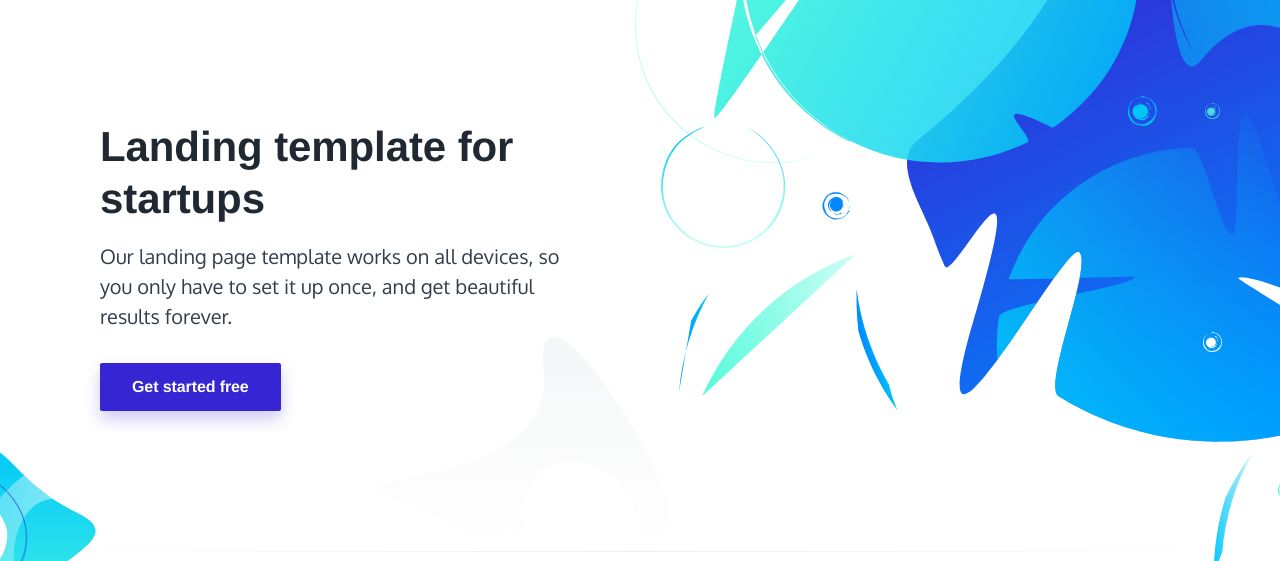
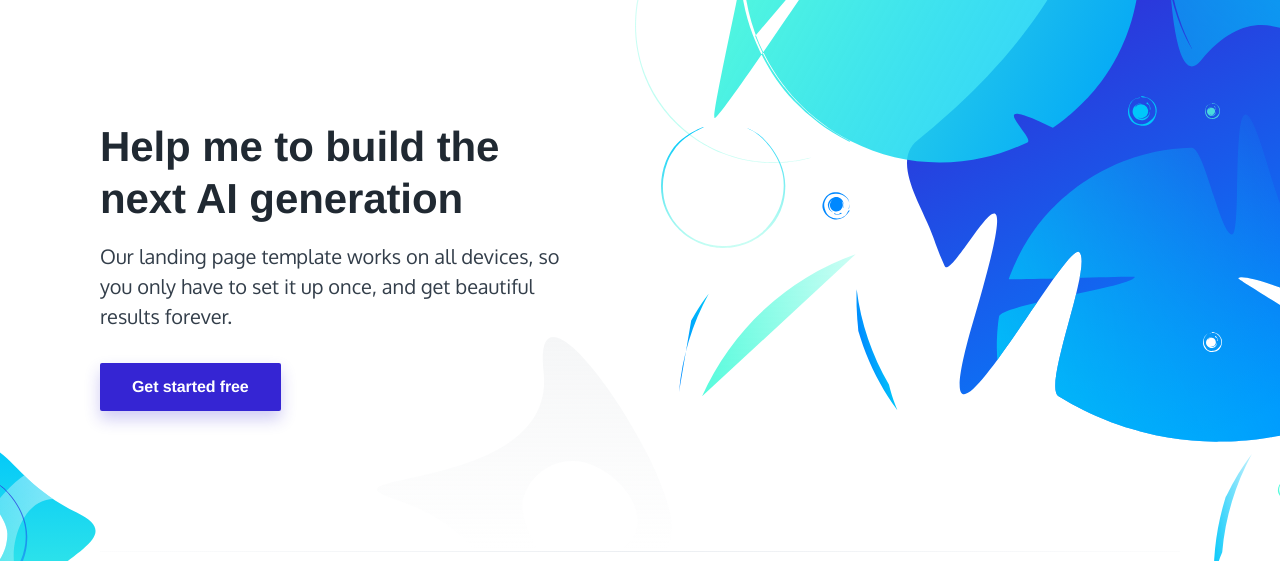
Before and after one commit to Eider3a/Eider3a.github.io, a plain HTML site: page index.html in a window 1280 px wide. Shown: the part 59-620 px from the top of the page. Drawn offline with nearby package versions, Linux system fonts and the light colour scheme.

Commit message:
The title has changed

```diff
--- a/index.html
+++ b/index.html
@@ -32,7 +32,7 @@
                 <div class="container">
                     <div class="hero-inner">
 						<div class="hero-copy">
-	                        <h1 class="hero-title mt-0 is-revealing">Landing template for startups</h1>
+	                        <h1 class="hero-title mt-0 is-revealing">Help me to build the next AI generation</h1>
 	                        <p class="hero-paragraph is-revealing">Our landing page template works on all devices, so you only have to set it up once, and get beautiful results forever.</p>
 	                        <p class="hero-cta mb-0 is-revealing">
 								<a class="button button-primary button-shadow" href="#">Get started free</a>
```
